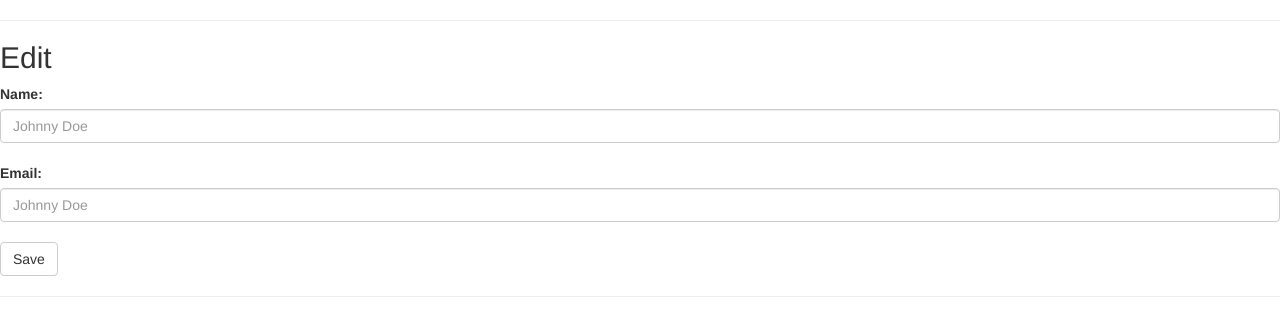
After one commit to Pinna3/Model3, a Flask app: page /edit/1 in a window 1280 px wide. The commit adds this page. Shown: the top 336 px of the page. Run offline with Flask 2, Linux system fonts and the light colour scheme; data comes from the database, SQL or seed files in the repository; both versions use the stored data as it was after the commit; some libraries are stand-ins or nearby versions.

Commit message:
Create and Update CRUD operations functional

```diff
--- a/app.py
+++ b/app.py
@@ -1,4 +1,4 @@
-from flask import Flask, render_template
+from flask import Flask, render_template, request, redirect
 from flask_sqlalchemy import SQLAlchemy
 
 app = Flask(__name__)
@@ -15,9 +15,29 @@ class Contact(db.Model):
         return f'{self.id} {self.name}'
 
 
-@app.route('/')
-def index():
-    return render_template('index.html')
+@app.route('/<int:id>', methods=['GET', 'POST'])
+def index(id):
+    contact = Contact.query.get_or_404(id)
+    all_contacts = Contact.query.order_by(Contact.id).all()
+    contacts_len = len(Contact.query.all())
+    return render_template(
+        'index.html',
+        contact=contact,
+        contacts=all_contacts,
+        contacts_len=contacts_len
+    )
+
+
+@app.route('/edit/<int:id>', methods=['GET', 'POST'])
+def edit(id):
+    contact = Contact.query.get_or_404(id)
+    if request.method == 'POST':
+        contact.name = request.form['name']
+        contact.email = request.form['email']
+        db.session.commit()
+        return redirect(f'/{contact.id}')
+    else:
+        return render_template('edit.html', contact=contact)
 
 
 if __name__ == '__main__':
--- /dev/null
+++ b/templates/edit.html
@@ -0,0 +1,20 @@
+{% extends 'base.html' %}
+
+{% block head %}
+    <title>Edit Contact</title>
+{% endblock %}
+
+{% block body %}
+    <hr>
+    <h2>Edit</h2>
+    <form action="/edit/{{contact.id}}" method="POST">
+        <label for="name" class="form-label">Name: </label>
+        <input class="form-control" type="text" name="name" id="name" placeholder="{{contact.name}}">
+        <br>
+        <label for="email" class="form-label">Email: </label>
+        <input class="form-control" type="text" name="email" id="email" placeholder="{{contact.name}}">
+        <br>
+        <input class="btn btn-default" type="submit" value="Save">
+    </form>
+    <hr>
+{% endblock %}
```
Also changed, not shown: templates/index.html (+8 -10 lines), contacts.db.
